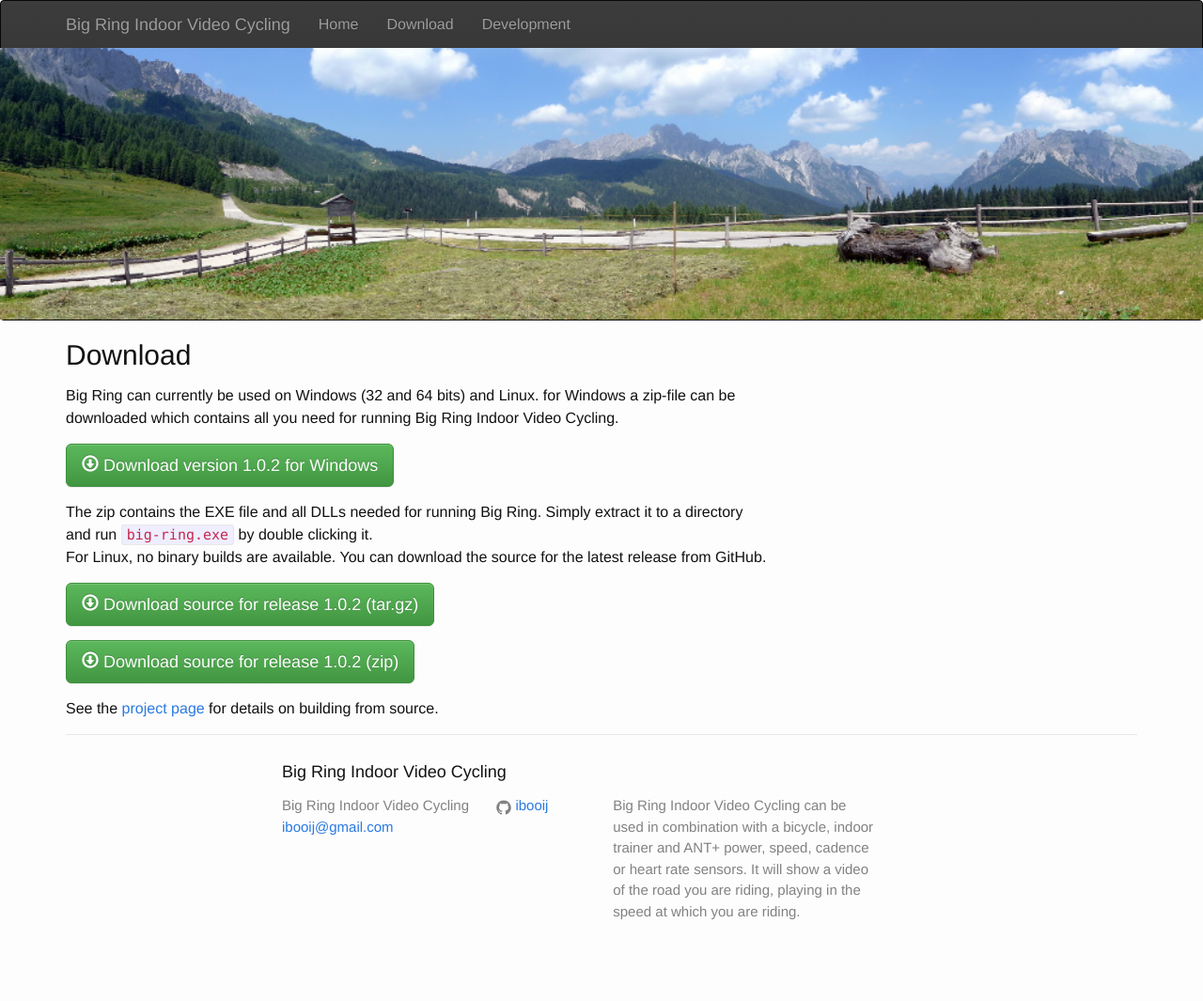
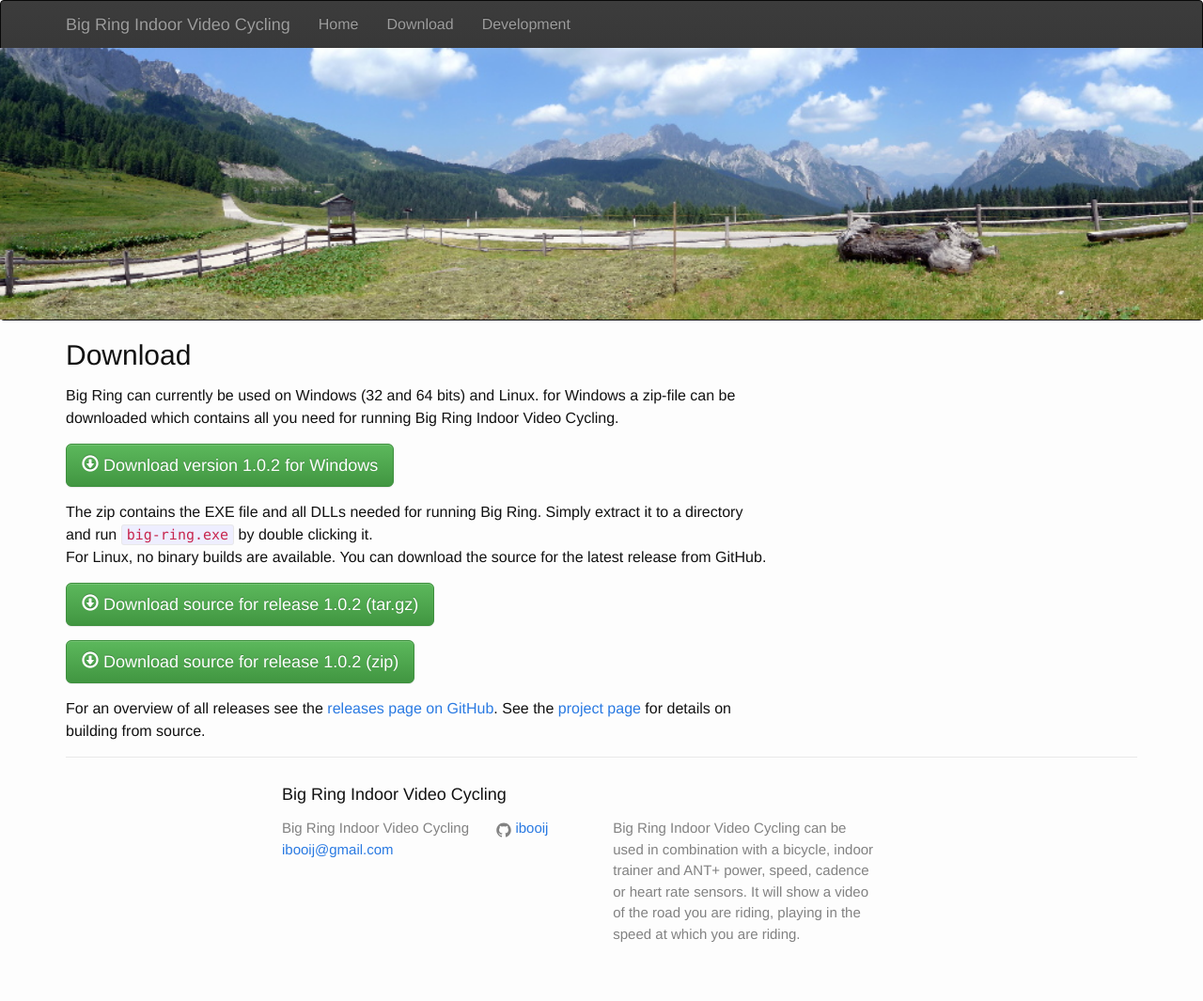
Before and after one commit to rsippl/big-ring, a Jekyll site: the page built from download.html, in a window 1280 px wide. Shown: the whole page at 94% size. Built offline with Jekyll 4.4.1, drawn with Linux system fonts in a browser that asks for light colours; nearby versions of some CDN libraries; before the commit the page ends 1041 px from its top, so only the background shows below that.

Commit message:
added releases page link to download page.

```diff
--- a/download.html
+++ b/download.html
@@ -26,5 +26,6 @@
 <p>
     <a href="https://github.com/ibooij/big-ring/archive/release-1.0.2.zip" class="btn btn-lg btn-success"><span class="glyphicon glyphicon-download"></span> Download source for release 1.0.2 (zip)</a>
 </p>
+<p>For an overview of all releases see the <a href="https://github.com/ibooij/big-ring/releases">releases page on GitHub</a>.
     See the <a href="https://github.com/ibooij/big-ring/">project page</a> for details on building from source.
 </p>
```
